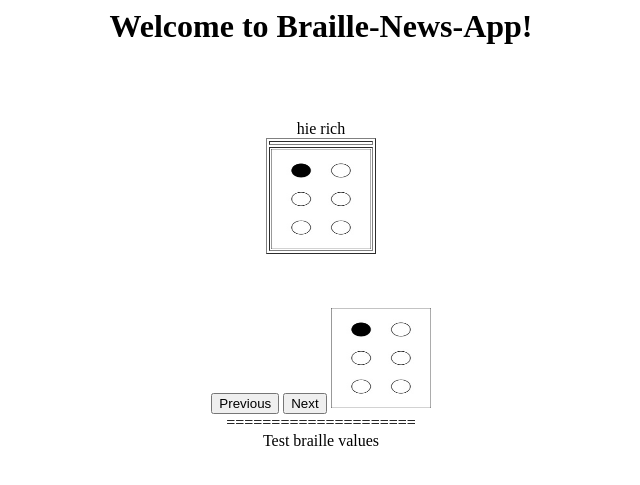
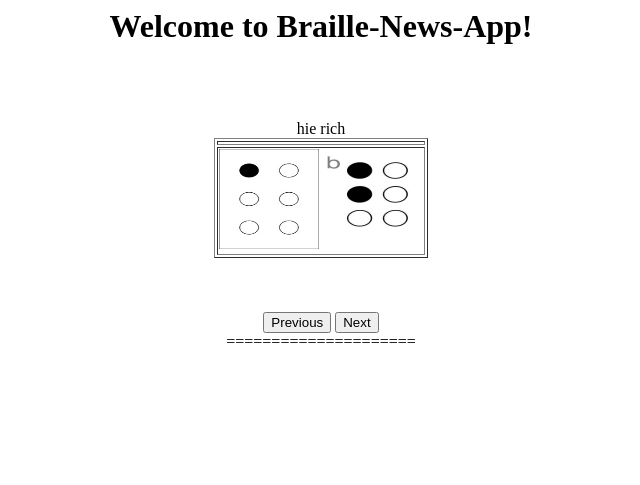
Before and after one commit to rich9005/CmpE_272_Text_to_Braille, a Django app: page / in a window 1280 px wide. Shown: the top 485 px of the page, without its empty margins (319-959 px from the left). Run offline with Django 3.2, Linux system fonts and the light colour scheme; some libraries are stand-ins or nearby versions.

Commit message:
Displaying Braille images -(Base algorithm)
added javascript and splitting variable(image paths) in python and in
javascript to display appropriate images in the table by dislaying
correct images in corrent image id tags.

```diff
--- a/storytest/story/templates/story/home.html
+++ b/storytest/story/templates/story/home.html
@@ -8,13 +8,13 @@
 hie rich
 <table border='1'><tr><td>
 {{ hello }}
-</td><tr><td><img src="{% static  'a_br.jpg' %}" alt=""  height=100 width=100 /></td></tr></table><br><br>
+</td><tr><td><img id='1' alt=""  height=100 width=100 />
+<img id='2' alt=""  height=100 width=100 /></td></tr></table><br><br>
 <br><input type=button id ='buttonId2' size=30 value="Previous">
 <input type=button id='buttonId' size=30 value="Next" >
-<img src="{% static 'a_br.jpg' %}" alt=""  height=100 width=100 />
+<!-- <img src='/static/b_br.jpg' alt=""  height=100 width=100 /> -->
 <br>=====================<br>
-{{ bye }}
-
+<!-- <img src="{% static  'a_br.jpg' %}" alt=""  height=100 width=100 /> -->
 <script type="text/javascript">
     document.getElementById("buttonId").onclick = function () {
         location.href = "/next/";
@@ -24,5 +24,13 @@ hie rich
         location.href = "/prev/";
 
     };
+    var isrc = {{ bye |safe }}
+    var j = 1;
+    for ( var i = 0 ; i <isrc.length; i++){
+
+    	console.log(isrc[i]);
+    document.getElementById(j.toString()).src = isrc[i] ;
+    j++;
+	}
 </script>
 {% endblock %}
--- a/storytest/story/views3.py
+++ b/storytest/story/views3.py
@@ -44,9 +44,10 @@ rows = cursor.fetchall()
 rowss = re.sub(r'\W+', ' ', str(rows))
 print rowss
 
-rowss_value = "Test braille values"
-
-#rowss_value = "'<img src="{% static 'a_br.jpg' %}" alt=""  height=100 width=100 />'"
+#rowss_value = "Test braille values"
+image_string = "/static/a_br.jpg /static/b_br.jpg"
+image_array = image_string.split()
+print(image_array)
 #def home(request):
 #	return HttpResponse("Hello world!")
 # Create your views here.
@@ -67,7 +68,7 @@ def clickNext(request):
 		#return HttpResponse("abc")
 		print ("=====================================hrichrichrichNEXTheheheh==============================")
 		#print rowss
-		return render_to_response("story/home.html", {'hello': rowss, 'bye' : rowss_value})
+		return render_to_response("story/home.html", {'hello': rowss, 'bye' : image_array})
 		#home()
 
 
@@ -81,7 +82,7 @@ def clickPrevious(request):
 		#return HttpResponse("abc")
 		print ("=====================================richrichrihPREVPREV==============================")
 		#print rowss
-		return render_to_response("story/home.html", {'hello': rowss, 'bye' : rowss_value})
+		return render_to_response("story/home.html", {'hello': rowss, 'bye' : image_array})
 
 def home(request):
-	return render_to_response("story/home.html", {'hello': rowss, 'bye' : rowss_value})
+	return render_to_response("story/home.html", {'hello': rowss, 'bye' : image_array})
```
Also changed, not shown: storytest/story/static/b_br.jpg (added).
